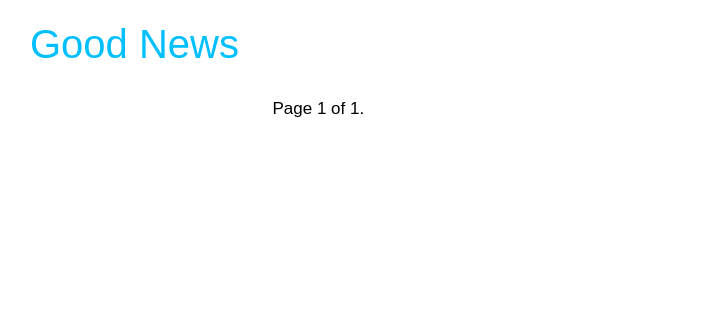
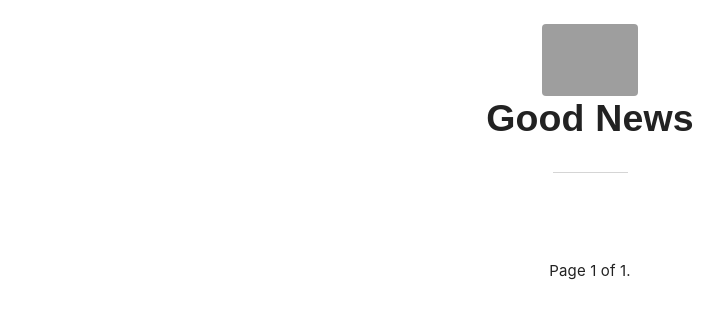
Before and after one commit to Kmwai/blog, a Django app: page /blog/ in a window 1280 px wide. Shown: the top 321 px of the page, without its empty margins (50-773 px from the left). Run offline with Django 3.2, Linux system fonts and the light colour scheme; data that the repository does not hold is empty; some libraries are stand-ins or nearby versions; grey boxes are pictures that could not be loaded.

Commit message:
fix typos, change design

```diff
--- a/blog/static/css/blog.css
+++ b/blog/static/css/blog.css
@@ -1,4 +1,156 @@
+* {
+    -webkit-box-sizing: border-box;
+    -moz-box-sizing: border-box;
+    box-sizing: border-box;
+}
 
+html, body, h1, h2, h3, h4, h5, h6, p, ul, ol, li, img {
+    margin: 0;
+    padding: 0;
+    border: 0;
+}
+
+/*- base color -*/
+html {
+    background-color: #fff;
+    font-size: 16px;
+    line-height: 1.5;
+    color: #000;
+}
+
+@media(min-width: 940px) {
+    html {
+        font-size: 15px;
+    }
+ }
+
+/*- link -*/
+a {
+    color: #007bff;
+    text-decoration: none;
+    font-weight: 500;
+}
+a:hover, a:focus {
+    color: #007131;
+}
+
+/*- Typography  -*/
+body {
+    font-family: Arial, sans-serif;
+    letter-spacing: 0.01em;
+}
+/*-  -*/
+
+/*-  -*/
+
+/*-main content-*/
+.fixed {
+    position: fixed;
+    width: 100%;
+}
+@media (min-width: 940px) {
+    .fixed {position: static}
+}
+
+#container {
+    margin: 0 auto;
+    max-width: 730px;
+    padding:0 1.5rem;
+}
+
+#header {
+    text-align: center;
+    padding: 24px 0;
+    position: relative;
+}
+
+#header a {
+    text-decoration: none;
+    color: #222;
+    display: inline-block;
+}
+
+#header img {
+    max-height: 72px;
+    margin: 0 auto;
+    display: block;
+}
+
+#header h1 {
+    font-family: Arial, sans-serif;
+    font-weight: 600;
+}
+
+#header:after {
+    display: block;
+    content: '';
+    width: 5rem;
+    height: 1px;
+    margin: 23px auto;
+    background-color: #d5d5d5;
+}
+
+#posts li {
+    list-style-type: none;
+}
+
+#post-page {
+    margin-bottom: 0.3em;
+}
+
+#post-page p {
+    text-align: justify;
+}
+@media (min-width: 940px) {
+    #post-page {
+        margin-bottom: 0.3334em;
+    }
+}
+.post + .post:before {
+    display: block;
+    content: '';
+    width: 5rem;
+    height: 1px;
+    margin: 23px auto;
+    background-color: #d5d5d5;
+}
+
+.by-line {
+    display: block;
+    color: #626262;
+    line-height: 1.5em;
+    /* 24px/16px */
+    margin-bottom: 1.5em;
+    /* 24px/16px */
+    font-weight: 200;
+}
+@media (min-width: 940px) {
+    .by-line {
+        display: block;
+        color: #626262;
+        line-height: 1.3334em;
+         /* 24px/18px */
+        margin-bottom: 1.3334em;
+        /* 24px/18px */
+        font-weight: 200;
+    }
+}
+
+img {
+    max-width: 100%;
+    display: block;
+    margin: 0 auto;
+    margin-bottom: 24px;
+    -webkit-border-radius: 4px;
+    -moz-border-radius: 4px;
+    -ms-border-radius: 4px;
+    border-radius: 4px;
+}
+
+img[title="good news"] {
+    box-shadow: 0 2px 6px #ddd;
+}
+/*
 * {
     background: transparent;
     color: black;
@@ -6,6 +158,7 @@
     filter: none;
     -ms-filter: none;
 }
+/*
 body {
     font-family: sans-serif, Arial;
     font-weight: 400;
@@ -16,7 +169,7 @@ body {
     padding: 0;
     width: 100%;
 }
-
+/*
 .page-header {
     margin-top: 0;
     padding: 20px 30px 20px 80px;
@@ -25,29 +178,26 @@ body {
     font-size: 18px;
     line-height: 1.04167;
 
+} */
+
+/* paginator */
+.pagination {
+    text-align: center;
+    margin: 2.666668em;
 }
 
-a:link {
-    color: deepskyblue;
+.pagination span {
+    background-color: white;
+    color: #222;
 }
 
-a:visited {
-    color:#4c2c92;
+.pagination a:hover {
+    color: #007eff;
 }
 
-a:hover {
-    color:#2b8cc4;
+/*footer*/
+footer {
+    background-color: #fff;
+    padding: 0.66667em 0;
+    text-align: center;
 }
-
-a.active {
-    color:#2b8cc4;
-}
-p.date {
- margin-bottom: 10px;
-}
-a.share {
-    border: 40px;
-}
-.post {
-    margin-bottom: 40px;
-}
--- a/blog/templates/blog/base.html
+++ b/blog/templates/blog/base.html
@@ -1,26 +1,39 @@
 {% load staticfiles %}
 {% load blog_tags %}
+{% load static %}
 <!DOCTYPE html>
 <html>
 <head>
     <title>{% block title %}{% endblock %}</title>
-    <link rel="stylesheet" href="https://maxcdn.bootstrapcdn.com/bootstrap/4.0.0-beta.2/css/bootstrap.min.css" integrity="sha384-PsH8R72JQ3SOdhVi3uxftmaW6Vc51MKb0q5P2rRUpPvrszuE4W1povHYgTpBfshb" crossorigin="anonymous">
+
     <link href="{% static "css/blog.css" %}" rel="stylesheet">
+    <link rel="stylesheet" href="https://stackpath.bootstrapcdn.com/bootstrap/4.1.0/css/bootstrap.min.css">
 
 </head>
 <body>
-<div class="page-header">
-    <h1><a href="{% url "blog:post_list" %}" style="text-decoration: none">Good News</a></h1>
+<header id="header">
+    <a href="{% url 'blog:post_list' %}">
+        <img src="{% static "img/emerald.svg" %}" alt="GN Logo"/>
+        <h1>Good News</h1>
+    </a>
+</header>
+
+<div id="container">
+<main>
+    <ul id="posts">
+        <li class="post">
+            {% block content %}{% endblock %}
+        </li>
+    </ul>
+</main>
+<!--<footer>
+    <span>
+        2018 - Good News
+    </span>
+</footer> -->
 </div>
-<div class="container">
-    <div class="row justify-content-center">
-        <div class="col-7">
-            {% block content %}
-            {% endblock %}
-        </div>
-    </div>
-</div>
-
-</div>
+<script src="https://code.jquery.com/jquery-3.3.1.slim.min.js"></script>
+<script src="https://cdnjs.cloudflare.com/ajax/libs/popper.js/1.14.0/umd/popper.min.js"></script>
+<script src="https://stackpath.bootstrapcdn.com/bootstrap/4.1.0/js/bootstrap.min.js"></script>
 </body>
 </html>
--- a/blog/templates/blog/post/detail.html
+++ b/blog/templates/blog/post/detail.html
@@ -3,10 +3,10 @@
 {%  block title %} {{ post.title }}{% endblock %}
 
 {%  block content  %}
-<h2>{{ post.title }}</h2>
+<h2 id="post-page">{{ post.title }}</h2>
 
-<div class="date">Published {{ post.publish }} by {{ post.author }}</div>
-{{ post.body |linebreaks }}
+<div class="by-line">Published {{ post.publish }} by {{ post.author }}</div>
+{{ post.body | linebreaks }}
     <p>
     <a class="share" href="{% url "blog:post_share" post.id %}">Share this post</a>
     </p>
--- a/blog/templates/blog/post/list.html
+++ b/blog/templates/blog/post/list.html
@@ -10,12 +10,14 @@
     {% endif %}
 
     {% for post in posts %}
-            <div class="post">
+            <li class="post">
 
-                <h2><a href="{{ post.get_absolute_url }}">{{ post.title }}</a></h2>
-            <p class="date">
+                <h2>
+                    <a href="{{ post.get_absolute_url }}">{{ post.title }}</a>
+                </h2>
+            <p class="by-line">
                     Published by {{ post.publish }} by {{ post.author }}
-                </p>
+            </p>
                 <p>{{ post.body | linebreaks|truncatewords_html:50 }}</p>
 
         <p class="tags">
@@ -24,7 +26,7 @@
                 <a href="{% url "blog:post_list_by_tag" tag.slug %}">{{ tag.name }}</a>
                 {% if not forloop.last %}, {% endif %}
             {% endfor %}
-        </div>
+        </li>
         {% endfor %}
 
 
--- a/blog/templates/blog/post/share.html
+++ b/blog/templates/blog/post/share.html
@@ -8,11 +8,11 @@
           <h1>E-mail successfully sent</h1>
           <p>"{{ post.title }}" was successfully sent by e-mail.</p>
       {% else %}
-          <h1>Share "{{ post.title }}" by e-mail</h1>
+          <h1>Share "{{ post.title }}"</h1>
           <form action="." method="post">
               {{ form.as_p }}
               {% csrf_token %}
-              <input type="submit" value="Send e-mail">
+              <input type="submit" value="Send e-mail" class="btn btn-primary">
           </form>
       {% endif %}
   {% endblock %}
--- a/blog/templates/pagination.html
+++ b/blog/templates/pagination.html
@@ -1,13 +1,17 @@
-<div class="pagination">
-    <span class="step-links">
+<div class="pagination justify-content-center">
+<span class="step-links">
         {% if page.has_previous %}
-        <a href="?page={{ page.previous_page_number }}">Previous</a>
+
+        <a href="?page={{ page.previous_page_number }}" tabindex="-1">Previous</a>
+
         {% endif %}
     <span class="current">
         Page {{ page.number }} of {{ page.paginator.num_pages }}.
     </span>
     {%  if page.has_next %}
-    <a href="?page={{ page.next_page_number }}">Next</a>
+
+            <a href="?page={{ page.next_page_number }}">Next</a>
+
     {% endif %}
-    </span>
+</span>
 </div>
```
Also changed, not shown: blog/static/img/emerald.svg (added), 1 other file.
